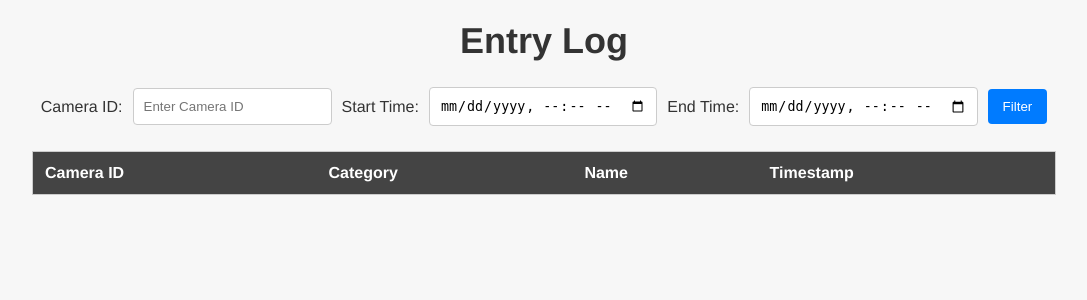
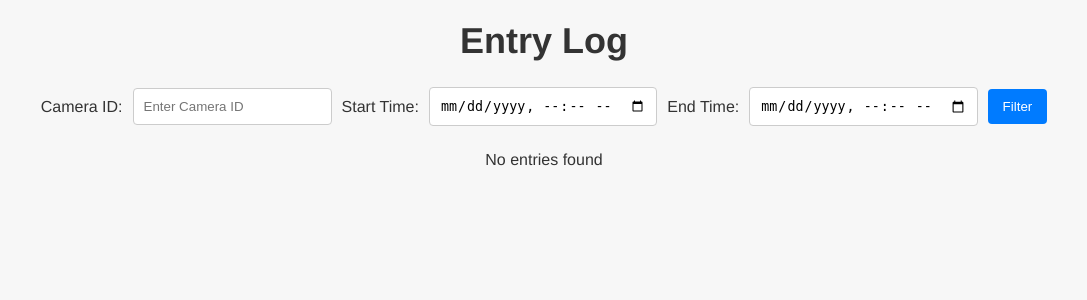
Before and after one commit to sathiyadev-zededa/FaceRecV1, a Flask app: page /log_entries in a window 1280 px wide. Shown: the top 300 px of the page, without its empty margins (96-1183 px from the left). Run offline with Flask 3, Linux system fonts and the light colour scheme; lists and menus that the app fills with data are empty.

Commit message:
Update log_entries.html

```diff
--- a/templates/log_entries.html
+++ b/templates/log_entries.html
@@ -16,6 +16,7 @@
         <button id="filter_btn">Filter</button>
     </div>
     <div class="table-container">
+        {% if log_entries %}
         <table class="custom-table">
             <tr>
                 <th>Camera ID</th>
@@ -34,6 +35,9 @@
             </tr>
             {% endfor %}
         </table>
+        {% else %}
+        <p>No entries found</p>
+        {% endif %}
     </div>
 
     <script src="https://ajax.googleapis.com/ajax/libs/jquery/3.5.1/jquery.min.js"></script>
```
